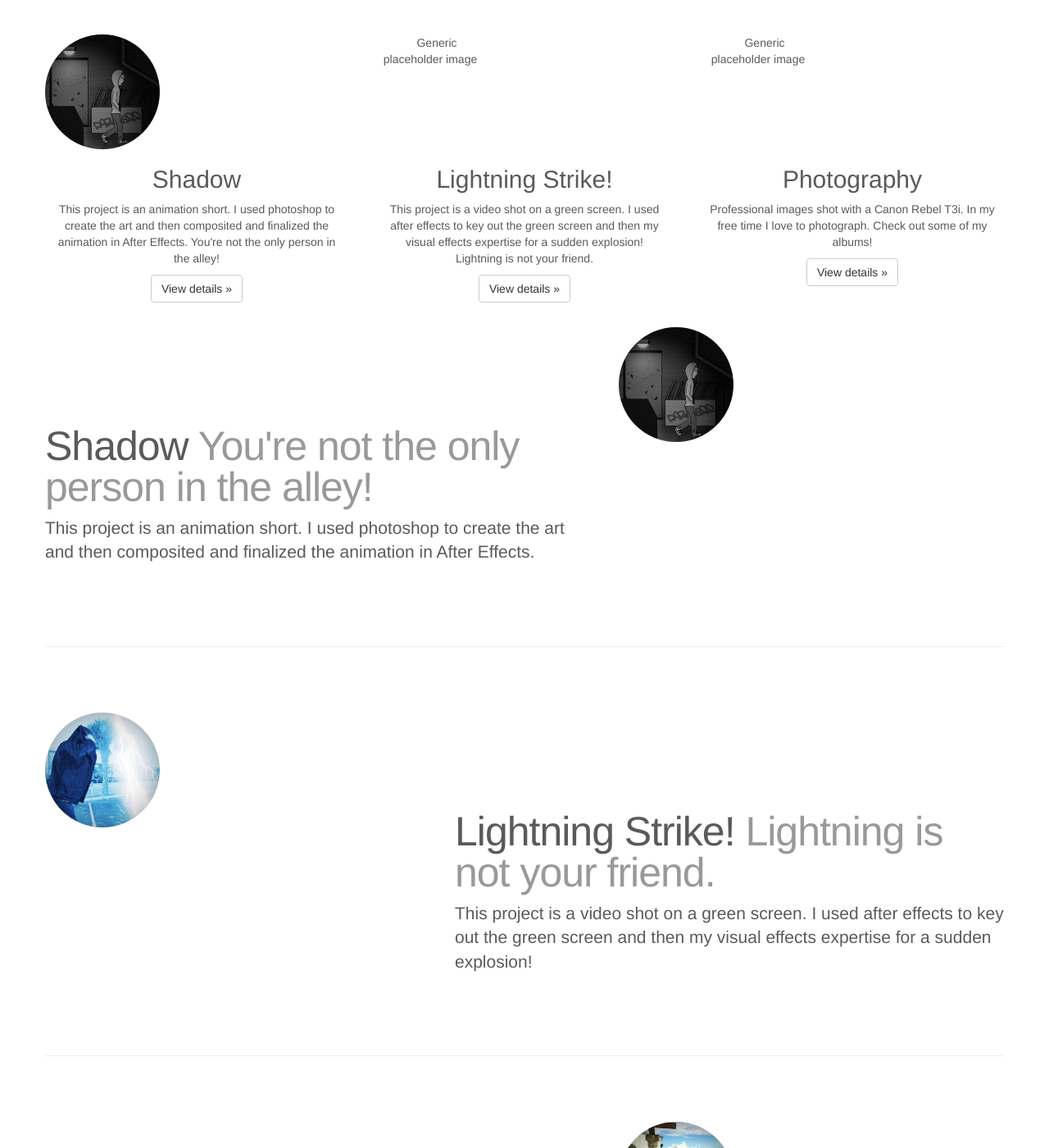
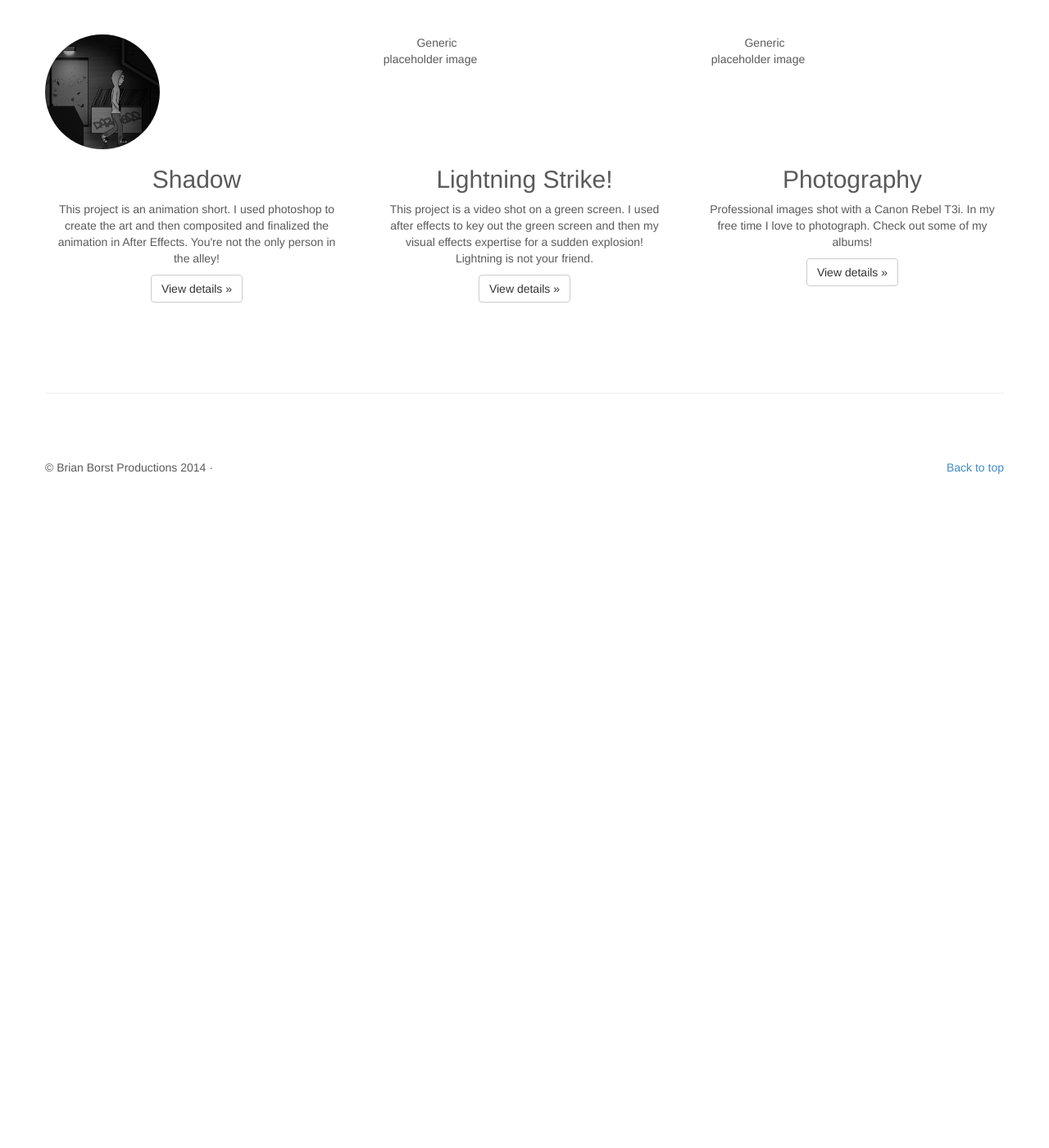
Before and after one commit to bborst9/bborst9.github.io, a Jekyll site: the page built from index.html, in a window 1280 px wide and 1400 px high, scrolled down 518 px. Shown: the whole window at 82% size. Built offline with Jekyll 4.4.1, drawn with Linux system fonts in a browser that asks for light colours; Markdown is read by kramdown in place of the engine named in the settings; after the commit the page ends 1148 px from its top, so only the background shows below that; some of the changed text lies outside the part shown.

Commit message:
site edit

```diff
--- a/index.html
+++ b/index.html
@@ -31,48 +31,6 @@ title: Brian Borst Productions
         </div><!-- /.col-lg-4 -->
       </div><!-- /.row -->
 
-<!-- Marketing messaging and featurettes
-    ================================================== -->
-    <!-- Wrap the rest of the page in another container to center all the content. -->
-
-    <div class="container marketing">
-
-         <!-- START THE FEATURETTES -->
-
-      <div class="row featurette">
-        <div class="col-md-7">
-          <h2 class="featurette-heading">Shadow <span class="text-muted">You're not the only person in the alley!</span></h2>
-          <p class="lead">This project is an animation short. I used photoshop to create the art and then composited and finalized the animation in After Effects.</p>
-        </div>
-        <div class="col-md-5">
-          <img class="featurette-image img-responsive shape2" id="shape2" src="assets/img/index/shadow.gif" href="#" alt="Generic placeholder image">
-        </div>
-      </div>
-
-      <hr class="featurette-divider">
-
-      <div class="row featurette">
-        <div class="col-md-5">
-          <img class="featurette-image img-responsive shape2" id="shape2" src="assets/img/index/strike.gif" href="#" alt="Generic placeholder image">
-        </div>
-        <div class="col-md-7">
-          <h2 class="featurette-heading">Lightning Strike! <span class="text-muted">Lightning is not your friend.</span></h2>
-          <p class="lead">This project is a video shot on a green screen. I used after effects to key out the green screen and then my visual effects expertise for a sudden explosion!</p>
-        </div>
-      </div>
-
-      <hr class="featurette-divider">
-
-      <div class="row featurette">
-        <div class="col-md-7">
-          <h2 class="featurette-heading">Photography <span class="text-muted">Professional images shot with a Canon Rebel T3i</span></h2>
-          <p class="lead">In my free time I love to photograph. Check out some of my albums!</p>
-        </div>
-        <div class="col-md-5">
-          <img class="featurette-image img-responsive shape2" id="shape2" src="assets/img/index/photography.gif" href="#" alt="Generic placeholder image">
-        </div>
-      </div>
-
       <hr class="featurette-divider">
 
       <!-- /END THE FEATURETTES -->
```
